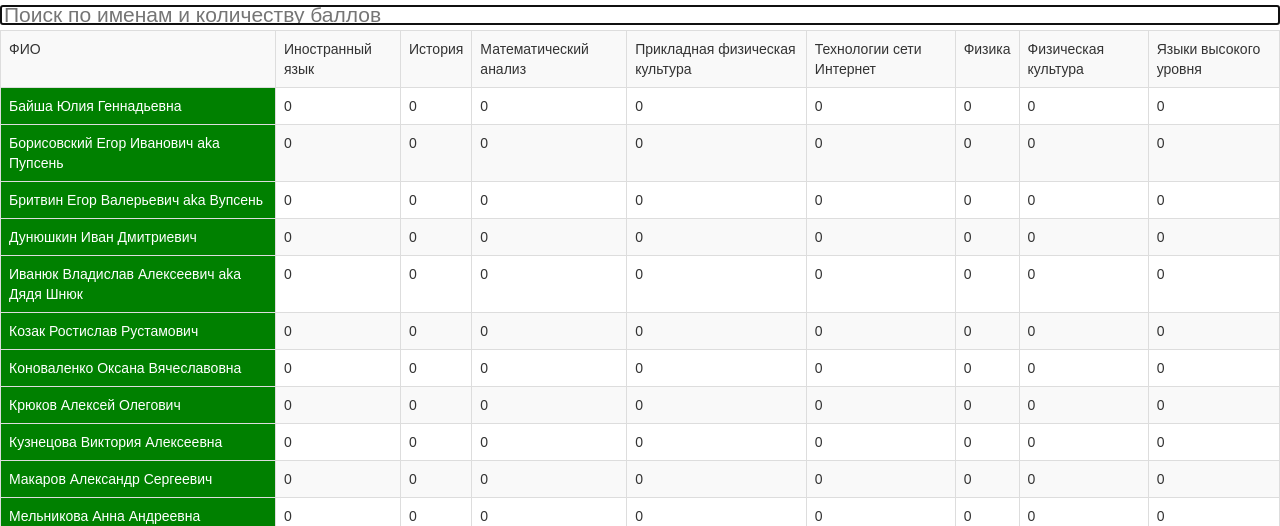
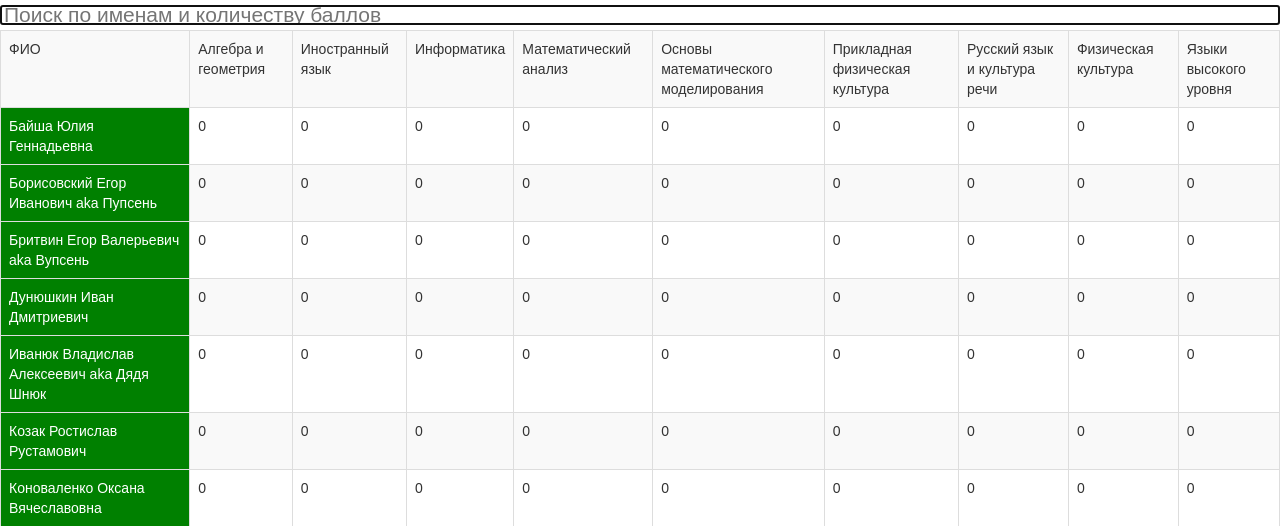
Before and after one commit to warete/ivt161_rating, a PHP site: page / in a window 1280 px wide. Shown: the top 526 px of the page. Run offline with PHP 8.4, Linux system fonts and the light colour scheme; data that the repository does not hold is empty; some libraries are stand-ins or nearby versions.

Commit message:
второй семестр (reverted from commit 8c0037ae265092838bf1f5d014fa0cc6acc8e06b)

```diff
--- a/index.php
+++ b/index.php
@@ -68,7 +68,7 @@ $students = array(
 );
 
 $ou = file_get_contents("http://volsu.ru/activities/education/eduprogs/rating.php?plan=000000843&list=13&level=03&profile=");
-$subjects = array("Иностранный язык", "История", "Математический анализ", "Прикладная физическая культура", "Технологии сети Интернет", "Физика", "Физическая культура", "Языки высокого уровня");
+$subjects = array("Алгебра и геометрия", "Иностранный язык", "Информатика", "Математический анализ", "Основы математического моделирования", "Прикладная физическая культура", "Русский язык и культура речи", "Физическая культура", "Языки высокого уровня");
 
 function get_results($id, $out, $phio)
 {
@@ -84,7 +84,7 @@ function get_results($id, $out, $phio)
     $TextMessage = "";
     $total = "";
 
-    for($i = 0; $i<8; $i++)
+    for($i = 0; $i<9; $i++)
     {
         $curr_str = str_replace("</td>", "", $mas[$i+1]);
         $curr_str = (int)str_replace("<br>", "", $curr_str);
@@ -97,7 +97,7 @@ function get_results($id, $out, $phio)
 echo '<input class="filter" name="livefilter" type="text" placeholder="Поиск по именам и количеству баллов" value="" autofocus>';
 echo "<table class='table table-striped table-bordered spc live_filter'>";
 echo "<tr id='thead' style='cursor: pointer;'><td onclick='sort2(this)'>ФИО</td>";
-for($p=0; $p < 8; $p++)
+for($p=0; $p < 9; $p++)
 {
     echo "<td onclick='sort(this)'>".$subjects[$p]."</td>";
 }
```
